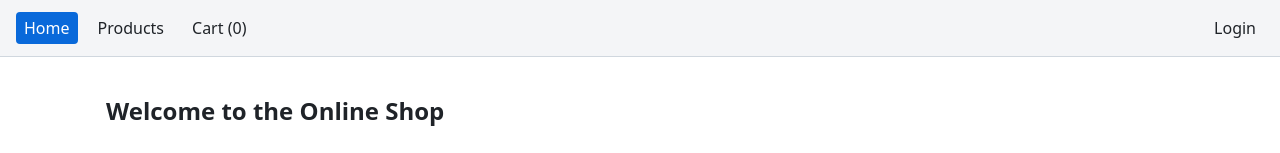
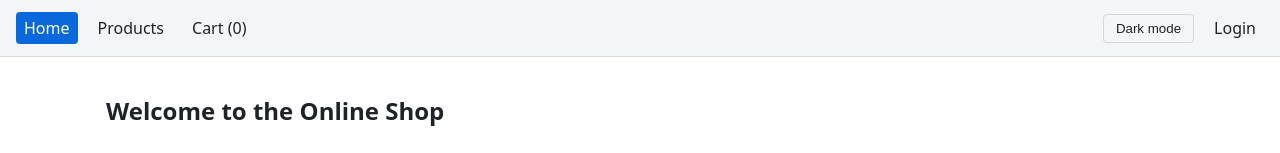
Before and after one commit to cihaduzumcu/assignment7, a React (Vite) app in the folder assignment7/: page / in a window 1280 px wide. Shown: the top 153 px of the page. Built offline with nearby package versions, Linux system fonts and the light colour scheme.

Commit message:
Added light/dark theme toggle saved with useLocalStorage.

```diff
--- a/assignment7/src/components/Layout.jsx
+++ b/assignment7/src/components/Layout.jsx
@@ -1,10 +1,16 @@
 import { Outlet } from "react-router";
 import NavBar from "./NavBar.jsx";
+import { useLocalStorage } from "../hooks/useLocalStorage.js";
 
 function Layout() {
+  const [theme, setTheme] = useLocalStorage("theme", "light");
+
+  const toggleTheme = () =>
+    setTheme((current) => (current === "light" ? "dark" : "light"));
+
   return (
-    <div className="app">
-      <NavBar />
+    <div className={`app theme-${theme}`}>
+      <NavBar theme={theme} onToggleTheme={toggleTheme} />
       <main className="content">
         {}
         <Outlet />
--- a/assignment7/src/components/NavBar.jsx
+++ b/assignment7/src/components/NavBar.jsx
@@ -2,7 +2,7 @@ import { NavLink } from "react-router";
 import { useAuth } from "../context/AuthContext.jsx";
 import { selectItemCount, useCartStore } from "../store/cartStore.js";
 
-function NavBar() {
+function NavBar({ theme, onToggleTheme }) {
   const { user, logOut } = useAuth();
   const itemCount = useCartStore(selectItemCount);
 
@@ -17,6 +17,9 @@ function NavBar() {
         <NavLink to="/cart">Cart ({itemCount})</NavLink>
       </nav>
       <div className="nav-actions">
+        <button type="button" onClick={onToggleTheme}>
+          {theme === "light" ? "Dark mode" : "Light mode"}
+        </button>
         {user ? (
           <>
             <span>{user.username}</span>
--- a/assignment7/src/index.css
+++ b/assignment7/src/index.css
@@ -1,10 +1,20 @@
-:root {
+:root,
+.theme-light {
   --bg: #ffffff;
   --text: #1f2328;
   --surface: #f4f5f7;
   --border: #d0d7de;
   --accent: #0969da;
   --error: #cf222e;
+}
+
+.theme-dark {
+  --bg: #0d1117;
+  --text: #e6edf3;
+  --surface: #161b22;
+  --border: #30363d;
+  --accent: #2f81f7;
+  --error: #ff7b72;
 }
 
 *,
@@ -25,6 +35,15 @@ button {
 }
 
 input,
+select,
+button {
+  background: var(--surface);
+  color: var(--text);
+  border: 1px solid var(--border);
+  border-radius: 4px;
+}
+
+input,
 select {
   padding: 6px 8px;
 }
@@ -33,7 +52,7 @@ img {
   max-width: 100%;
 }
 
-
+/* Layout */
 .app {
   min-height: 100vh;
   display: flex;
```
